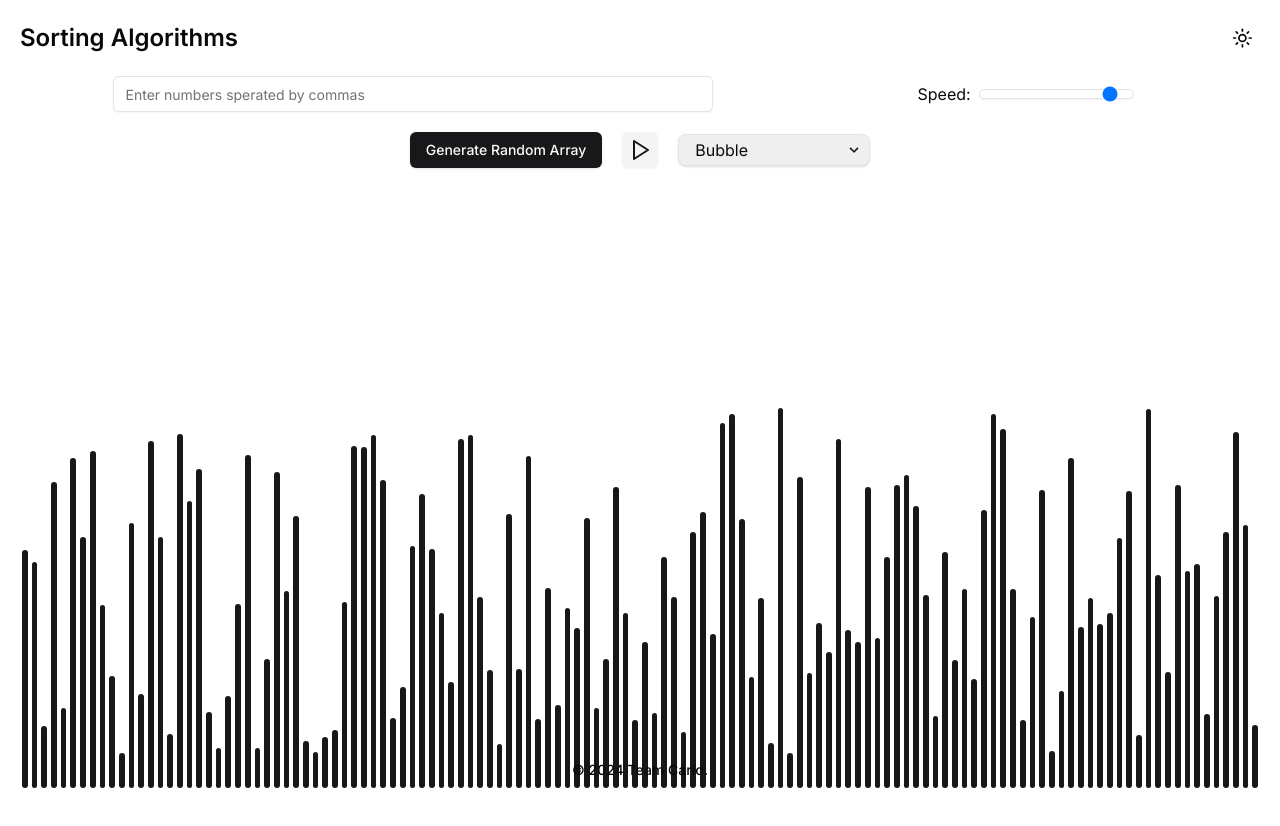
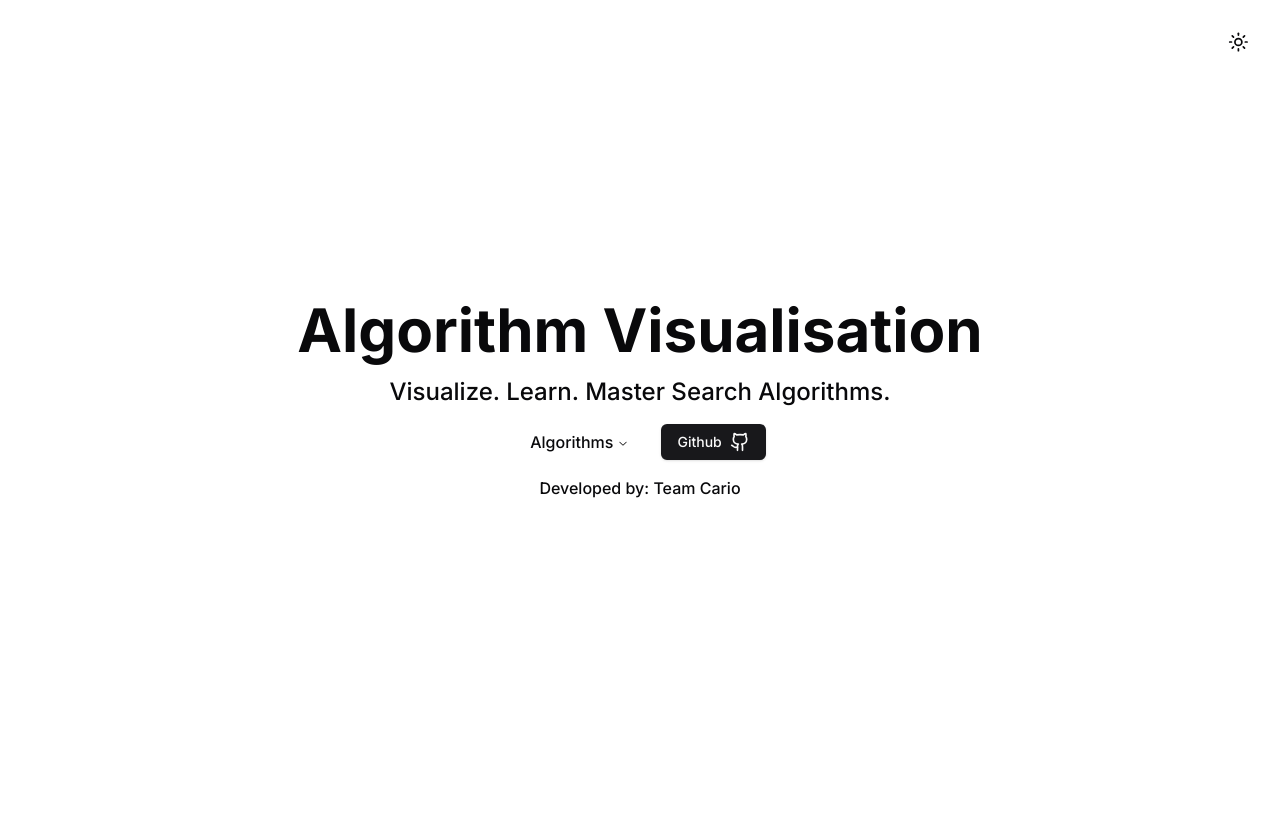
Before and after one commit to 1ofx9/algo-visualizer, a Next.js app: page / in a window 1280 px wide. Shown: the top 826 px of the page. After the commit the page ends 800 px from the top, so only its background shows below. Built offline with nearby package versions, Linux system fonts and the light colour scheme.

Commit message:
added page navigation

```diff
--- a/app/layout.tsx
+++ b/app/layout.tsx
@@ -19,7 +19,7 @@ export default function RootLayout({
   return (
     <html lang="en">
       <body className={inter.className}>
-        <ThemeProvider attribute="class" defaultTheme="system" enableSystem>
+        <ThemeProvider attribute="class" defaultTheme="light" enableSystem>
           <SortingAlgorithmProvider>{children}</SortingAlgorithmProvider>
         </ThemeProvider>
       </body>
--- a/app/page.tsx
+++ b/app/page.tsx
@@ -1,45 +1,33 @@
-"use client";
-import SortingHeader from "@/components/sortingpage/header";
-import { SortControls } from "@/components/sortingpage/controls";
-import Footer from "@/components/landingpage/footer";
-import { useSortingAlgorithmContext } from "@/context/visualizer";
-import {
-  Tooltip,
-  TooltipContent,
-  TooltipProvider,
-  TooltipTrigger,
-} from "@/components/ui/tooltip";
+import { ThemeToggle } from "@/components/providers/theme/theme-toggle";
+import { SelectorMenu } from "@/components/selectormenu";
+import { Button } from "@/components/ui/button";
+import { GithubIcon } from "lucide-react";
 
-export default function SortingPage() {
-  const { arrayToSort } = useSortingAlgorithmContext();
-
+export default function Home() {
   return (
-    <main>
-      <SortingHeader />
-      <SortControls />
-      <div>
-        <div
-          id="content-container"
-          className="flex max-w-[1020px] w-full flex-col lg:px-0 px-4"
-        >
-          <div className="flex w-screen p-5 mx-auto justify-center items-end mb-20 h-[calc(100vh-320px)] md:h-[calc(100vh-240px)] lg:h-[calc(100vh-180px)]">
-            {arrayToSort.map((value, index) => (
-              <TooltipProvider key={index}>
-                <Tooltip>
-                  <TooltipTrigger asChild>
-                    <div
-                      className="array-line w-3 lg:w-5 mx-0.5 shadow-lg rounded-md bg-system-bardefault"
-                      style={{ height: `${value}px` }}
-                    ></div>
-                  </TooltipTrigger>
-                  <TooltipContent>{value}</TooltipContent>
-                </Tooltip>
-              </TooltipProvider>
-            ))}
+    <div className="flex justify-center items-center h-screen">
+      <div className="top-0 flex fixed items-center w-full p-6 md:ml-auto md:justify-end justify-between overflow-hidden">
+        <ThemeToggle />
+      </div>
+      <div className="max-w-3xl space-y-4 flex items-center flex-col justify-center">
+        <h1 className="text-3xl sm:text-5xl md:text-6xl font-bold">
+          Algorithm Visualisation
+        </h1>
+        <h3 className="text-base sm:text-xl md:text-2xl font-medium">
+          Visualize. Learn. Master Search Algorithms.
+        </h3>
+        <div className="flex justify-center items-center space-x-4">
+          <SelectorMenu />
+          <Button className="gap-2">
+            Github <GithubIcon className="size-5" />
+          </Button>
+        </div>
+        <div className="flex justify-center items-center gap-2 font-medium">
+          <div>
+            <p>Developed by: Team Cario</p>
           </div>
         </div>
       </div>
-      <Footer />
-    </main>
+    </div>
   );
 }
--- a/components/landingpage/github-page.tsx
+++ b/components/github-page.tsx
@@ -1,13 +1,13 @@
 "use client";
 
 import { Github } from "lucide-react";
-import { Button } from "../ui/button";
+import { Button } from "./ui/button";
 
 export default function GithubPage() {
   return (
     <div>
       <Button>
-        <span className="mr-2">Github</span>
+        <span className="mr-2 font-semibold">Github</span>
         <span className="sr-only">github</span>
         <Github />
       </Button>
--- /dev/null
+++ b/components/selectormenu.tsx
@@ -0,0 +1,80 @@
+"use client";
+
+import Link from "next/link";
+
+import {
+  NavigationMenu,
+  NavigationMenuContent,
+  NavigationMenuItem,
+  NavigationMenuLink,
+  NavigationMenuList,
+  NavigationMenuTrigger,
+} from "@/components/ui/navigation-menu";
+import React from "react";
+import { cn } from "@/lib/utils";
+
+const components = [
+  {
+    title: "Sorting Algorithms",
+    href: "sorting",
+    description: "Visualize and learn about sorting algorithms.",
+  },
+  {
+    title: "Searching Algorithms",
+    href: "./",
+    description: "Searching algorithms are still in development. Sorry :'(",
+  },
+];
+
+export function SelectorMenu() {
+  return (
+    <NavigationMenu>
+      <NavigationMenuList>
+        <NavigationMenuItem>
+          <NavigationMenuTrigger>
+            <span className="text-base">Algorithms</span>
+          </NavigationMenuTrigger>
+          <NavigationMenuContent>
+            <ul className="grid w-[300px] gap-3 p-4 md:w-[400px] md:grid-cols-2 lg:w-[500px] ">
+              {components.map((component) => (
+                <ListItem
+                  key={component.title}
+                  title={component.title}
+                  href={component.href}
+                >
+                  {component.description}
+                </ListItem>
+              ))}
+            </ul>
+          </NavigationMenuContent>
+        </NavigationMenuItem>
+      </NavigationMenuList>
+    </NavigationMenu>
+  );
+}
+
+const ListItem = React.forwardRef<
+  React.ElementRef<"a">,
+  React.ComponentPropsWithoutRef<"a">
+>(({ className, title, children, ...props }, ref) => {
+  return (
+    <li>
+      <NavigationMenuLink asChild>
+        <a
+          ref={ref}
+          className={cn(
+            "block select-none space-y-1 rounded-md p-3 leading-none no-underline outline-none transition-colors hover:bg-accent hover:text-accent-foreground focus:bg-accent focus:text-accent-foreground",
+            className,
+          )}
+          {...props}
+        >
+          <div className="text-sm font-medium leading-none">{title}</div>
+          <p className="line-clamp-2 text-sm leading-snug text-muted-foreground">
+            {children}
+          </p>
+        </a>
+      </NavigationMenuLink>
+    </li>
+  );
+});
+ListItem.displayName = "ListItem";
--- /dev/null
+++ b/components/ui/alert.tsx
@@ -0,0 +1,59 @@
+import * as React from "react";
+import { cva, type VariantProps } from "class-variance-authority";
+
+import { cn } from "@/lib/utils";
+
+const alertVariants = cva(
+  "relative w-full rounded-lg border px-4 py-3 text-sm [&>svg+div]:translate-y-[-3px] [&>svg]:absolute [&>svg]:left-4 [&>svg]:top-4 [&>svg]:text-foreground [&>svg~*]:pl-7",
+  {
+    variants: {
+      variant: {
+        default: "bg-background text-foreground",
+        destructive:
+          "border-destructive/50 text-destructive dark:border-destructive [&>svg]:text-destructive",
+      },
+    },
+    defaultVariants: {
+      variant: "default",
+    },
+  },
+);
+
+const Alert = React.forwardRef<
+  HTMLDivElement,
+  React.HTMLAttributes<HTMLDivElement> & VariantProps<typeof alertVariants>
+>(({ className, variant, ...props }, ref) => (
+  <div
+    ref={ref}
+    role="alert"
+    className={cn(alertVariants({ variant }), className)}
+    {...props}
+  />
+));
+Alert.displayName = "Alert";
+
+const AlertTitle = React.forwardRef<
+  HTMLParagraphElement,
+  React.HTMLAttributes<HTMLHeadingElement>
+>(({ className, ...props }, ref) => (
+  <h5
+    ref={ref}
+    className={cn("mb-1 font-medium leading-none tracking-tight", className)}
+    {...props}
+  />
+));
+AlertTitle.displayName = "AlertTitle";
+
+const AlertDescription = React.forwardRef<
+  HTMLParagraphElement,
+  React.HTMLAttributes<HTMLParagraphElement>
+>(({ className, ...props }, ref) => (
+  <div
+    ref={ref}
+    className={cn("text-sm [&_p]:leading-relaxed", className)}
+    {...props}
+  />
+));
+AlertDescription.displayName = "AlertDescription";
+
+export { Alert, AlertTitle, AlertDescription };
--- /dev/null
+++ b/components/ui/navigation-menu.tsx
@@ -0,0 +1,128 @@
+import * as React from "react";
+import { ChevronDownIcon } from "@radix-ui/react-icons";
+import * as NavigationMenuPrimitive from "@radix-ui/react-navigation-menu";
+import { cva } from "class-variance-authority";
+
+import { cn } from "@/lib/utils";
+
+const NavigationMenu = React.forwardRef<
+  React.ElementRef<typeof NavigationMenuPrimitive.Root>,
+  React.ComponentPropsWithoutRef<typeof NavigationMenuPrimitive.Root>
+>(({ className, children, ...props }, ref) => (
+  <NavigationMenuPrimitive.Root
+    ref={ref}
+    className={cn(
+      "relative z-10 flex max-w-max flex-1 items-center justify-center",
+      className,
+    )}
+    {...props}
+  >
+    {children}
+    <NavigationMenuViewport />
+  </NavigationMenuPrimitive.Root>
+));
+NavigationMenu.displayName = NavigationMenuPrimitive.Root.displayName;
+
+const NavigationMenuList = React.forwardRef<
+  React.ElementRef<typeof NavigationMenuPrimitive.List>,
+  React.ComponentPropsWithoutRef<typeof NavigationMenuPrimitive.List>
+>(({ className, ...props }, ref) => (
+  <NavigationMenuPrimitive.List
+    ref={ref}
+    className={cn(
+      "group flex flex-1 list-none items-center justify-center space-x-1",
+      className,
+    )}
+    {...props}
+  />
+));
+NavigationMenuList.displayName = NavigationMenuPrimitive.List.displayName;
+
+const NavigationMenuItem = NavigationMenuPrimitive.Item;
+
+const navigationMenuTriggerStyle = cva(
+  "group inline-flex h-9 w-max items-center justify-center rounded-md bg-background px-4 py-2 text-sm font-medium transition-colors hover:bg-accent hover:text-accent-foreground focus:bg-accent focus:text-accent-foreground focus:outline-none disabled:pointer-events-none disabled:opacity-50 data-[active]:bg-accent/50 data-[state=open]:bg-accent/50",
+);
+
+const NavigationMenuTrigger = React.forwardRef<
+  React.ElementRef<typeof NavigationMenuPrimitive.Trigger>,
+  React.ComponentPropsWithoutRef<typeof NavigationMenuPrimitive.Trigger>
+>(({ className, children, ...props }, ref) => (
+  <NavigationMenuPrimitive.Trigger
+    ref={ref}
+    className={cn(navigationMenuTriggerStyle(), "group", className)}
+    {...props}
+  >
+    {children}{" "}
+    <ChevronDownIcon
+      className="relative top-[1px] ml-1 h-3 w-3 transition duration-300 group-data-[state=open]:rotate-180"
+      aria-hidden="true"
+    />
+  </NavigationMenuPrimitive.Trigger>
+));
+NavigationMenuTrigger.displayName = NavigationMenuPrimitive.Trigger.displayName;
+
+const NavigationMenuContent = React.forwardRef<
+  React.ElementRef<typeof NavigationMenuPrimitive.Content>,
+  React.ComponentPropsWithoutRef<typeof NavigationMenuPrimitive.Content>
+>(({ className, ...props }, ref) => (
+  <NavigationMenuPrimitive.Content
+    ref={ref}
+    className={cn(
+      "left-0 top-0 w-full data-[motion^=from-]:animate-in data-[motion^=to-]:animate-out data-[motion^=from-]:fade-in data-[motion^=to-]:fade-out data-[motion=from-end]:slide-in-from-right-52 data-[motion=from-start]:slide-in-from-left-52 data-[motion=to-end]:slide-out-to-right-52 data-[motion=to-start]:slide-out-to-left-52 md:absolute md:w-auto ",
+      className,
+    )}
+    {...props}
+  />
+));
+NavigationMenuContent.displayName = NavigationMenuPrimitive.Content.displayName;
+
+const NavigationMenuLink = NavigationMenuPrimitive.Link;
+
+const NavigationMenuViewport = React.forwardRef<
+  React.ElementRef<typeof NavigationMenuPrimitive.Viewport>,
+  React.ComponentPropsWithoutRef<typeof NavigationMenuPrimitive.Viewport>
+>(({ className, ...props }, ref) => (
+  <div className={cn("absolute left-0 top-full flex justify-center")}>
+    <NavigationMenuPrimitive.Viewport
+      className={cn(
+        "origin-top-center relative mt-1.5 h-[var(--radix-navigation-menu-viewport-height)] w-full overflow-hidden rounded-md border bg-popover text-popover-foreground shadow data-[state=open]:animate-in data-[state=closed]:animate-out data-[state=closed]:zoom-out-95 data-[state=open]:zoom-in-90 md:w-[var(--radix-navigation-menu-viewport-width)]",
+        className,
+      )}
+      ref={ref}
+      {...props}
+    />
+  </div>
+));
+NavigationMenuViewport.displayName =
+  NavigationMenuPrimitive.Viewport.displayName;
+
+const NavigationMenuIndicator = React.forwardRef<
+  React.ElementRef<typeof NavigationMenuPrimitive.Indicator>,
+  React.ComponentPropsWithoutRef<typeof NavigationMenuPrimitive.Indicator>
+>(({ className, ...props }, ref) => (
+  <NavigationMenuPrimitive.Indicator
+    ref={ref}
+    className={cn(
+      "top-full z-[1] flex h-1.5 items-end justify-center overflow-hidden data-[state=visible]:animate-in data-[state=hidden]:animate-out data-[state=hidden]:fade-out data-[state=visible]:fade-in",
+      className,
+    )}
+    {...props}
+  >
+    <div className="relative top-[60%] h-2 w-2 rotate-45 rounded-tl-sm bg-border shadow-md" />
+  </NavigationMenuPrimitive.Indicator>
+));
+NavigationMenuIndicator.displayName =
+  NavigationMenuPrimitive.Indicator.displayName;
+
+export {
+  navigationMenuTriggerStyle,
+  NavigationMenu,
+  NavigationMenuList,
+  NavigationMenuItem,
+  NavigationMenuContent,
+  NavigationMenuTrigger,
+  NavigationMenuLink,
+  NavigationMenuIndicator,
+  NavigationMenuViewport,
+};
--- a/package.json
+++ b/package.json
@@ -10,6 +10,7 @@
   },
   "dependencies": {
     "@radix-ui/react-icons": "^1.3.0",
+    "@radix-ui/react-navigation-menu": "^1.2.0",
     "@radix-ui/react-select": "^2.1.1",
     "@radix-ui/react-slot": "^1.1.0",
     "@radix-ui/react-tooltip": "^1.1.2",
```
Also changed, not shown: app/sorting/page.tsx (+29 -6 lines), components/footer.tsx (renamed from components/landingpage/footer.tsx), 1 other file (tests, documents, lock files or other folders).
